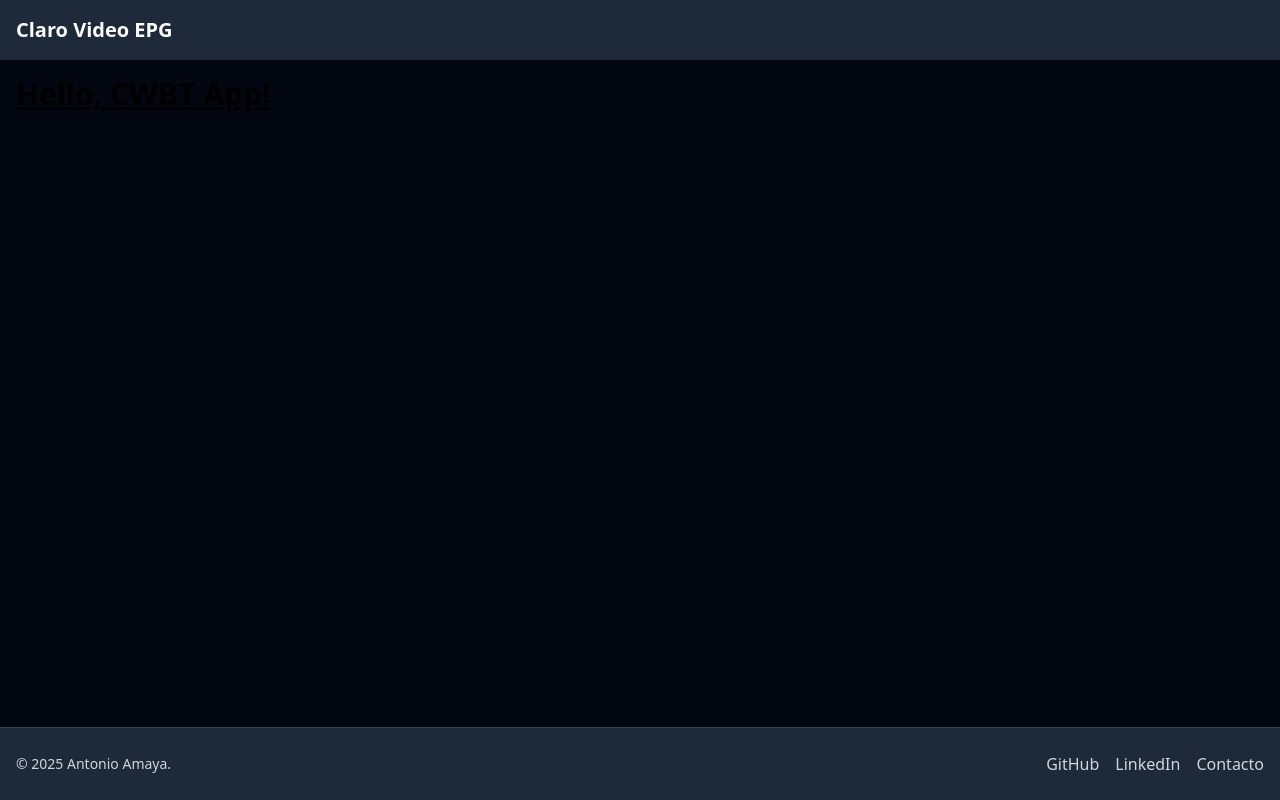
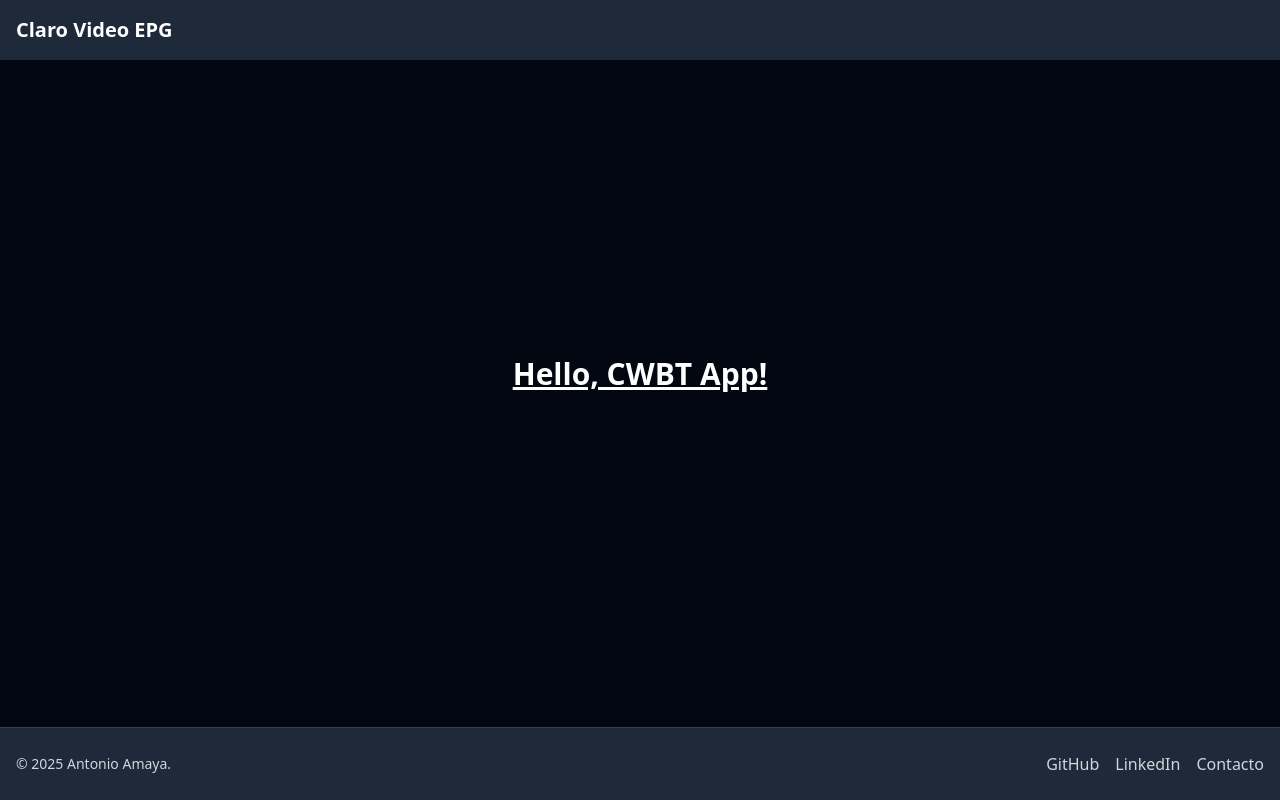
Before and after one commit to StewieMayer/test-claro-video, a React app: page / in a window 1280 px wide. Built offline with nearby package versions, Linux system fonts and the light colour scheme.

Commit message:
feat: se ajusta el layout

```diff
--- a/src/components/Layout.tsx
+++ b/src/components/Layout.tsx
@@ -6,7 +6,7 @@
   return (
     <div className="flex flex-col min-h-screen bg-gray-950">
       <Header />
-      <main className="grow p-4">
+      <main className="grow p-4 flex items-center justify-center text-white">
         {children}
       </main>
       <Footer />
```
